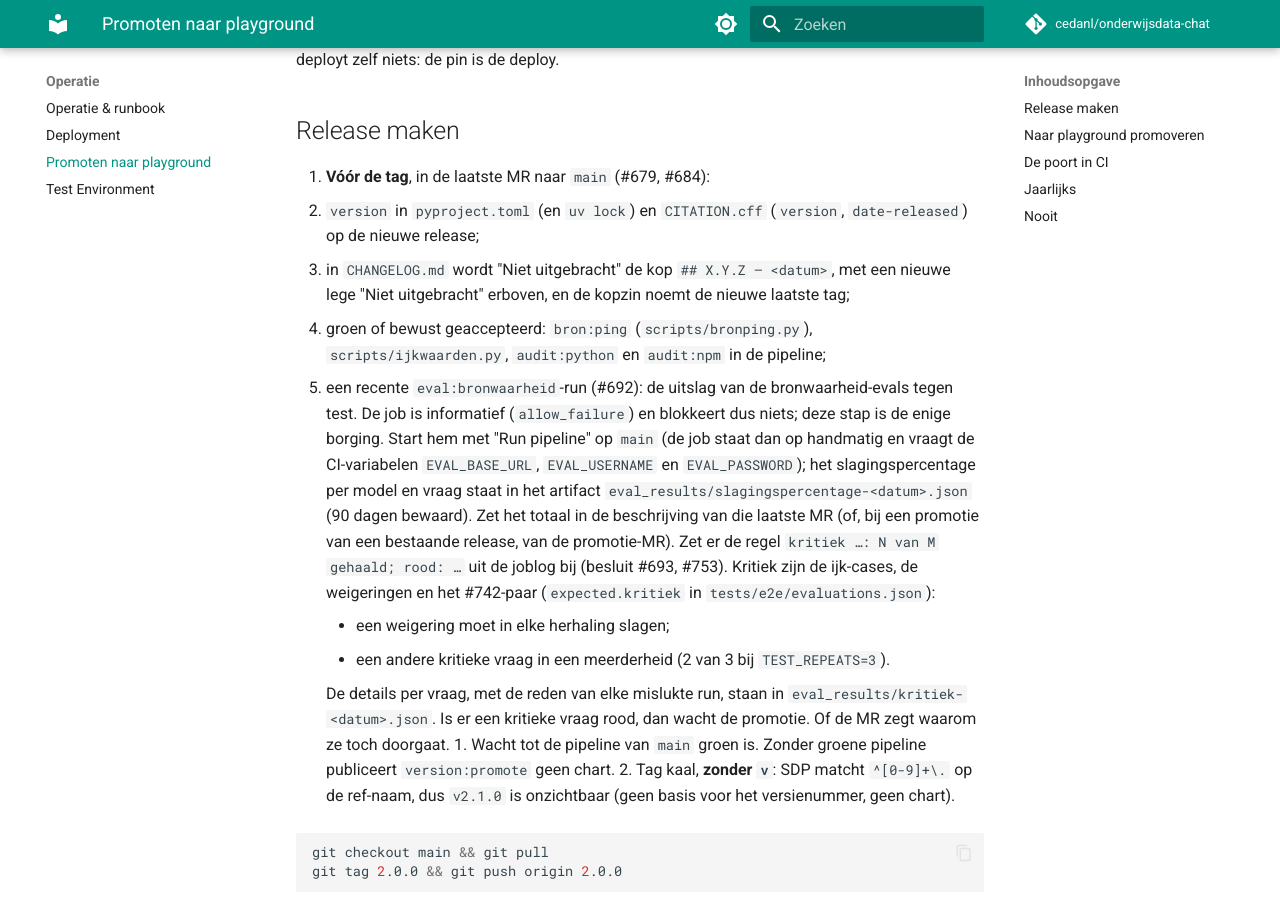
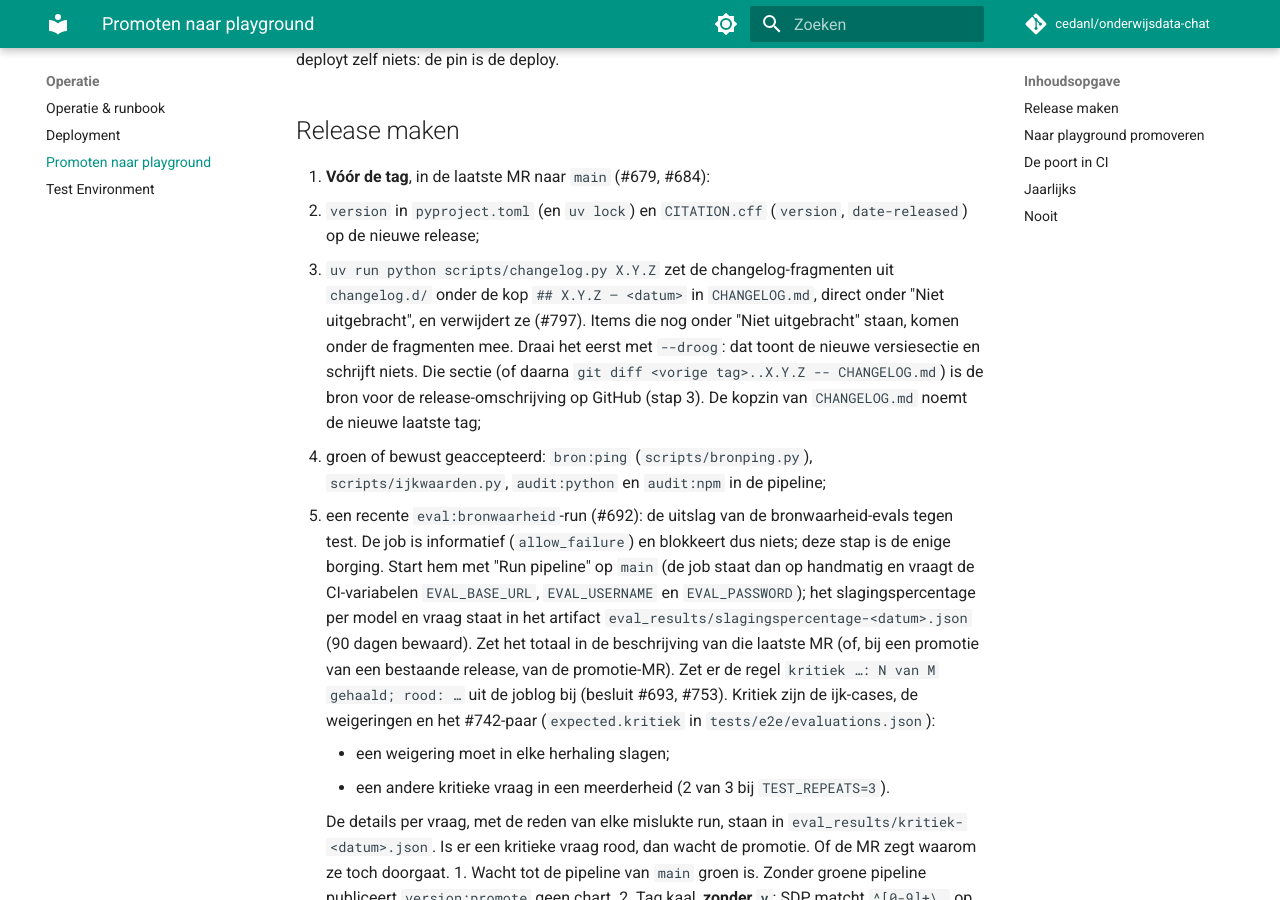
Before and after one commit to cedanl/onderwijsdata-chat, an MkDocs documentation site: the page built from docs/promoten.md, in a window 1280 px wide and 900 px high, scrolled down 442 px. Built offline with MkDocs 1.6.1 and Material for MkDocs 9.7.7, drawn with Linux system fonts in a browser that asks for light colours; comment, search, counter and statistics services are not loaded.

Commit message:
docs: een changelog-item komt als fragment in changelog.d/, niet meer in CHANGELOG.md (#797)
- CONTRIBUTING.md: nieuwe sectie Changelog met de naam
  (<issuenummer>-<onderwerp>.md, bij meer issues het hoofdissue), de vorm
  (###-kopje met bullets, geen kop van niveau 1 of 2) en de test die dat
  in elke MR controleert; bij Merge requests een verwijzing ernaar.
- MR-template: een kopje Changelog met een vinkje voor het fragment.
- docs/promoten.md, stap 0: het releasescript, eerst met --droog, in plaats
  van "Niet uitgebracht wordt de kop". De droge uitvoer, of daarna
  git diff <vorige tag>..X.Y.Z -- CHANGELOG.md, blijft de bron voor de
  release-omschrijving op GitHub.
- docs/api.md: een breaking change krijgt een changelog-item in changelog.d/.
- CHANGELOG.md: onder "Niet uitgebracht" één alinea die naar changelog.d/
  wijst. Die blijft daar staan (het script houdt tekst vóór het eerste
  ###-kopje); de bestaande items blijven ongewijzigd en gaan bij de eerste
  release onder de fragmenten mee.
- changelog.d/797-changelog-fragmenten.md: het eerste fragment.

Refs surf-internal/npuls/ceda/onderwijsdata-chat#797

Co-Authored-By: Claude Opus 5.5 <noreply@anthropic.com>
Claude-Session: https://claude.ai/code/session_01Q6io2NeR7Kt5LeMwNPKSFD

```diff
--- a/docs/promoten.md
+++ b/docs/promoten.md
@@ -15,8 +15,11 @@ playground. Een tag deployt zelf niets: de pin is de deploy.
 
 0. **Vóór de tag**, in de laatste MR naar `main` (#679, #684):
    - `version` in `pyproject.toml` (en `uv lock`) en `CITATION.cff` (`version`, `date-released`) op de nieuwe release;
-   - in `CHANGELOG.md` wordt "Niet uitgebracht" de kop `## X.Y.Z — <datum>`, met een nieuwe lege "Niet uitgebracht"
-     erboven, en de kopzin noemt de nieuwe laatste tag;
+   - `uv run python scripts/changelog.py X.Y.Z` zet de changelog-fragmenten uit `changelog.d/` onder de kop
+     `## X.Y.Z — <datum>` in `CHANGELOG.md`, direct onder "Niet uitgebracht", en verwijdert ze (#797). Items die nog
+     onder "Niet uitgebracht" staan, komen onder de fragmenten mee. Draai het eerst met `--droog`: dat toont de nieuwe
+     versiesectie en schrijft niets. Die sectie (of daarna `git diff <vorige tag>..X.Y.Z -- CHANGELOG.md`) is de bron
+     voor de release-omschrijving op GitHub (stap 3). De kopzin van `CHANGELOG.md` noemt de nieuwe laatste tag;
    - groen of bewust geaccepteerd: `bron:ping` (`scripts/bronping.py`), `scripts/ijkwaarden.py`, `audit:python` en
      `audit:npm` in de pipeline;
    - een recente `eval:bronwaarheid`-run (#692): de uitslag van de bronwaarheid-evals tegen test. De job is
```
Also changed, not shown: .gitlab/merge_request_templates/Default.md (+5 -0 lines), CHANGELOG.md (+3 -0 lines), CONTRIBUTING.md (+21 -0 lines), changelog.d/797-changelog-fragmenten.md (added, +8 -0 lines), docs/api.md (+3 -2 lines).
